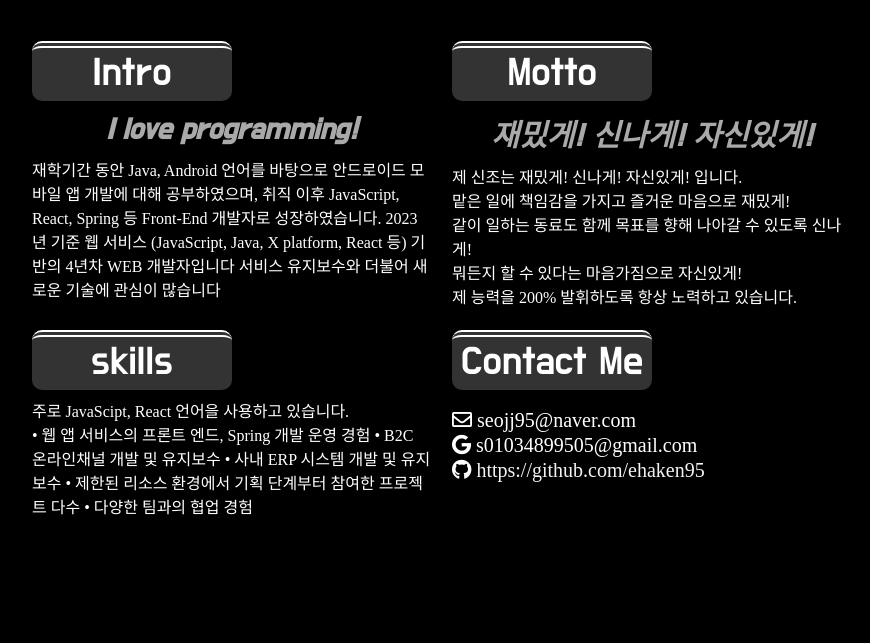
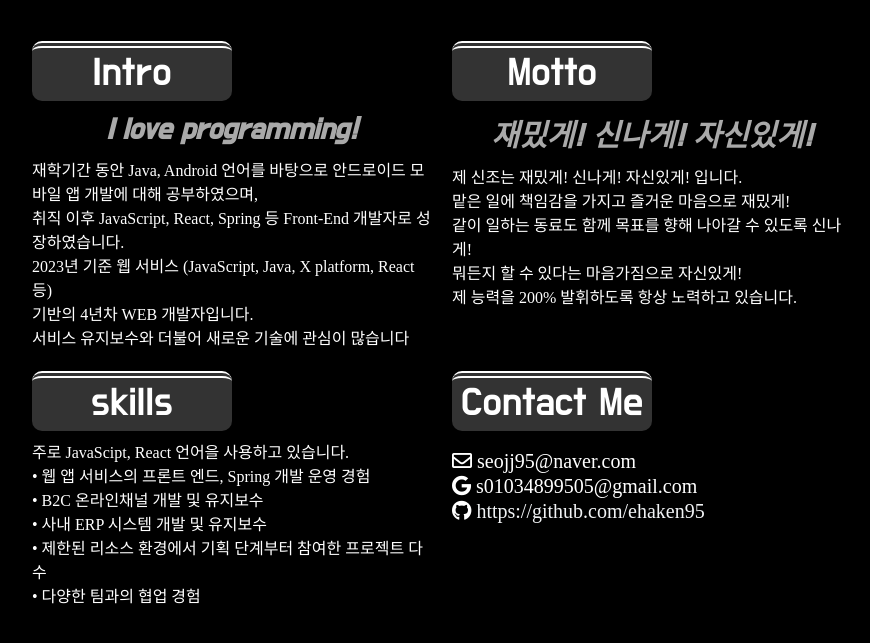
Before and after one commit to seosungjoon/seosungjoon.github.io, a Jekyll site: the page built from index.html, in a window 1280 px wide and 900 px high, scrolled down 2262 px, cut to the strip 98-741 px from the top of the window. Shown: the whole strip, without its empty margins (208-1078 px from the left). Built offline with Jekyll 4.4.1, drawn with Linux system fonts in a browser that asks for light colours; nearby versions of some CDN libraries.

```diff
--- a/_data/profile.yml
+++ b/_data/profile.yml
@@ -19,10 +19,7 @@ career:
     work_start : 2020.01.03
     work_end : 2023.06.21
     rank : 선임(대리)
-    job :
-     -B2C 온라인채널 홈페이지 개발 및 유지보수
-     -사내 ERPERP시스템 개발 및 유지보수
-     -사내 웹앱 개발 및 유지보수
+    job : B2C 온라인채널 홈페이지 / 사내 ERP 시스템 / 사내 웹앱 개발 및 유지보수
     skill : JavaScript, React, Java, Spring, Android, Xplatform
 
 certificate:
--- a/_layouts/main.html
+++ b/_layouts/main.html
@@ -28,10 +28,10 @@ layout: default
     <h1 class="sub-title">Intro</h1>
     <p class="summary-words">
       <span class="word-em">I love programming!</span>
-      재학기간 동안 Java, Android 언어를 바탕으로 안드로이드 모바일 앱 개발에 대해 공부하였으며,
-      취직 이후 JavaScript, React, Spring 등 Front-End 개발자로 성장하였습니다.
-      2023년 기준 웹 서비스 (JavaScript, Java, X platform, React 등) 기반의 4년차 WEB 개발자입니다
-      서비스 유지보수와 더불어 새로운 기술에 관심이 많습니다
+      재학기간 동안 Java, Android 언어를 바탕으로 안드로이드 모바일 앱 개발에 대해 공부하였으며,<br>
+      취직 이후 JavaScript, React, Spring 등 Front-End 개발자로 성장하였습니다.<br>
+      2023년 기준 웹 서비스 (JavaScript, Java, X platform, React 등) <br>기반의 4년차 WEB 개발자입니다.<br>
+      서비스 유지보수와 더불어 새로운 기술에 관심이 많습니다<br>
     </p>
   </div>
   <div class="summary">
@@ -49,11 +49,11 @@ layout: default
     <h1 class="sub-title">skills</h1>
     <p class="summary-words">
       주로 JavaScipt, React 언어을 사용하고 있습니다.<br>
-      • 웹 앱 서비스의 프론트 엔드, Spring 개발 운영 경험
-      • B2C 온라인채널 개발 및 유지보수
-      • 사내 ERP 시스템 개발 및 유지보수
-      • 제한된 리소스 환경에서 기획 단계부터 참여한 프로젝트 다수
-      • 다양한 팀과의 협업 경험
+      • 웹 앱 서비스의 프론트 엔드, Spring 개발 운영 경험<br>
+      • B2C 온라인채널 개발 및 유지보수<br>
+      • 사내 ERP 시스템 개발 및 유지보수<br>
+      • 제한된 리소스 환경에서 기획 단계부터 참여한 프로젝트 다수<br>
+      • 다양한 팀과의 협업 경험<br>
     </p>
   </div>
   <div class="summary">
```
